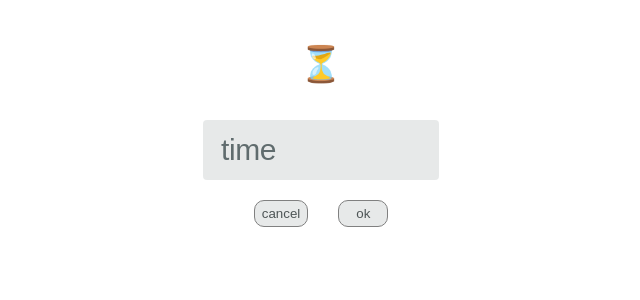
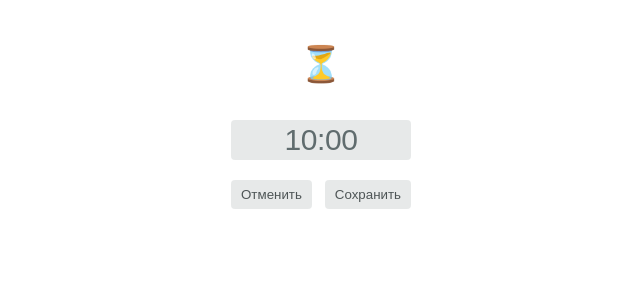
Before and after one commit to ilya11tsaryuk/time-picker, a React (Create React App) app: page / in a window 1280 px wide. Shown: the top 300 px of the page, without its empty margins (319-959 px from the left). Built offline with nearby package versions, Linux system fonts and the light colour scheme.

Commit message:
changed input size

```diff
--- a/src/App.css
+++ b/src/App.css
@@ -5,6 +5,8 @@
 }
 
 input {
+  box-sizing: border-box;
+  text-align: center;
   background-color: rgba(96, 108, 110, 0.15) !important;
   height: 40px;
   color: #606c6e;
@@ -15,7 +17,7 @@ input {
   border-radius: 4px;
   letter-spacing: -0.4px;
   padding: 10px 18px;
-  width: 200px;
+  width: 180px;
   margin-bottom: 20px;
 }
 
@@ -34,15 +36,16 @@ body {
 }
 
 .button-container {
+  width: 180px;
   display: flex;
-  gap: 30px;
+  justify-content: space-between;
 }
 
 .button {
   color: #4e5556;
   background-color: rgba(96, 108, 110, 0.15);
-  border: 1px solid gray;
-  border-radius: 10px;
-  padding: 5px 7px;
+  border: transparent;
+  border-radius: 4px;
+  padding: 7px 10px;
   min-width: 50px;
 }
--- a/src/App.js
+++ b/src/App.js
@@ -3,7 +3,7 @@ import { useState } from "react";
 import { convertToUTC } from "./secondaryFn";
 
 function App() {
-  const [time, setTime] = useState("time");
+  const [time, setTime] = useState("10:00");
   const [error, setError] = useState("");
   const [isError, setIsError] = useState(false);
   const maxHours = 23;
@@ -14,7 +14,7 @@ function App() {
   };
 
   const handleInputFocus = (e) => {
-    if (e.target.value === "time") {
+    if (e.target.value === "10:00") {
       e.target.value = "";
     }
   };
@@ -40,7 +40,7 @@ function App() {
       if (hours > maxHours || minutes > maxMinutes) {
         setIsError(true);
         setError(
-          `Часы не могут быть больше ${maxHours}, а минуты не могут быть больше ${maxMinutes}! Попробуйте еще раз.`
+          `Не правильный формат времени. Укажите время в формате ЧЧ:ММ`
         );
       } else {
         setIsError(false);
@@ -81,10 +81,10 @@ function App() {
       )}
       <div className="button-container">
         <button onClick={onCancel} className="button">
-          cancel
+          Отменить
         </button>
         <button onClick={() => onSave(time)} className="button">
-          ok
+          Сохранить
         </button>
       </div>
     </div>
```
